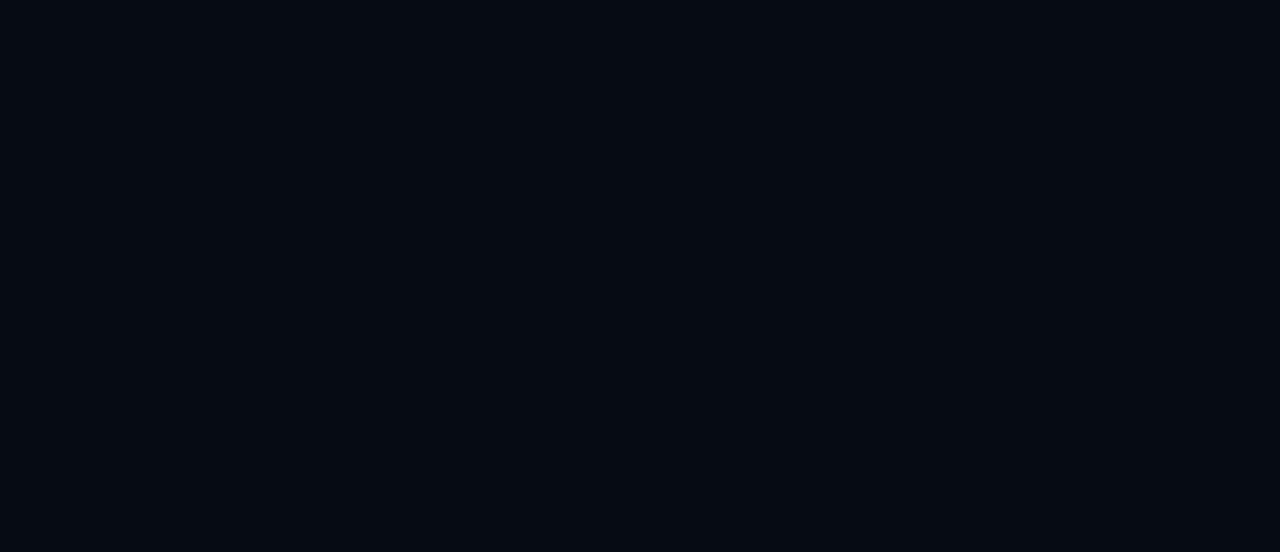
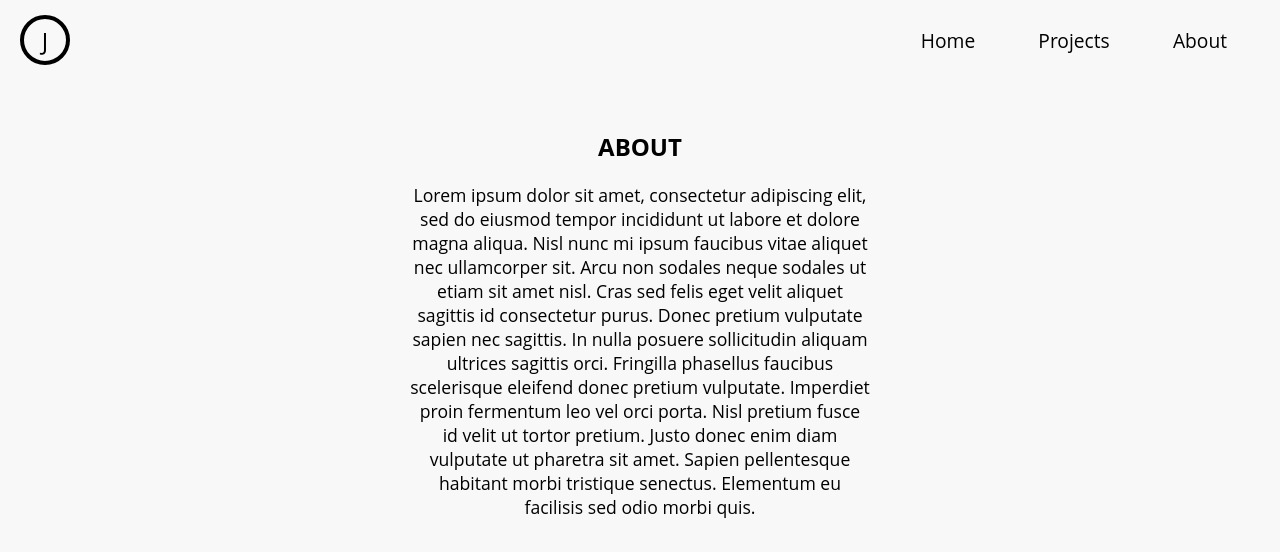
Before and after one commit to Jimmy21048/jimmy-rubia, a React (Create React App) app: page /about in a window 1280 px wide. Before the commit this address had no page. Shown: the top 552 px of the page. Built offline with nearby package versions, Linux system fonts and the light colour scheme.

Commit message:
added music player and weather

```diff
--- a/public/index.html
+++ b/public/index.html
@@ -28,7 +28,7 @@
       work correctly both with client-side routing and a non-root public URL.
       Learn how to configure a non-root public URL by running `npm run build`.
     -->
-    <title>React App</title>
+    <title>Jimmy Rubia</title>
   </head>
   <body>
     <noscript>You need to enable JavaScript to run this app.</noscript>
--- /dev/null
+++ b/src/components/About.js
@@ -0,0 +1,27 @@
+import Header from "./Header"
+export default function About() {
+    return (
+        <>
+            <div className="about-body">
+                <Header />
+                <div className="about-hero">
+                    <h2>ABOUT</h2>
+                    <p>
+                    Lorem ipsum dolor sit amet, consectetur adipiscing elit,
+                     sed do eiusmod tempor incididunt ut labore et dolore magna
+                    aliqua. Nisl nunc mi ipsum faucibus vitae aliquet nec ullamcorper sit.
+                     Arcu non sodales neque sodales ut etiam sit amet nisl. Cras sed felis
+                      eget velit aliquet sagittis id consectetur purus. Donec pretium vulputate
+                    sapien nec sagittis. In nulla posuere sollicitudin aliquam ultrices sagittis orci.
+                    Fringilla phasellus faucibus scelerisque eleifend donec pretium vulputate. Imperdiet
+                    proin fermentum leo vel orci porta. Nisl pretium fusce id velit ut tortor pretium.
+                    Justo donec enim diam vulputate ut pharetra sit amet.
+
+                    Sapien pellentesque habitant morbi tristique senectus.
+                     Elementum eu facilisis sed odio morbi quis.
+                    </p>
+                </div>
+            </div>
+        </>
+    )
+}
--- a/src/components/App.js
+++ b/src/components/App.js
@@ -1,5 +1,6 @@
 import Header from './Header';
 import Projects from './projects';
+import About from './About';
 import Home from './Home';
 import './index.css';
 import { Route, Routes } from "react-router-dom";
@@ -12,6 +13,7 @@ export default function App() {
             <Routes>
                 <Route path="/" element = {<Home />}/>
                 <Route path="projects" element = {<Projects />} />
+                <Route path="about" element = {<About />} />
             </Routes>
         </div>
 
--- a/src/components/Header.js
+++ b/src/components/Header.js
@@ -9,10 +9,10 @@ export default function Header() {
                 <div className='tabs'>
                     <label htmlFor='check' id='btn2'><i class="fa-solid fa-xmark"></i></label>
                     <Link to='/' >Home</Link>
-                    <Link to=''>About</Link>
                     <Link to='/projects'>Projects</Link>
-                    <Link to=''>Experience</Link>
-                    <Link to=''>Contacts</Link>
+                    <Link to='/about'>About</Link>
+                    {/* <Link to=''>Experience</Link> */}
+                    {/* <Link to=''>Contacts</Link> */}
                 </div>
             </header>
         </>
--- a/src/components/index.css
+++ b/src/components/index.css
@@ -11,6 +11,7 @@
     --background1:#060b14;
     --background2:#F8F8F8;
     --text1:#4AC9AA;
+    --hover1:#5c887d;
     --text2:#C1CBF4;
     --text3:#757EA0;
 }
@@ -52,7 +53,7 @@ body {
     display:none;
 }
 .home-header .tabs {
-    width:50%;
+    width:30%;
     padding:0 10px;
     display:flex;
     justify-content: space-between;
@@ -148,6 +149,7 @@ hr {
 .projects-body .home-header a:hover {
     background-color: #000;
     color:#fff;
+    padding:5px 10px;
 }
 .projects-body hr {
     border:1px solid;
@@ -172,7 +174,6 @@ hr {
 .projects-link {
     height:400px;
     width:400px;
-    /* border:1px solid black; */
 }
 .projects-link img {
     height:inherit;
@@ -209,6 +210,48 @@ hr {
     background-color: white;
     color: black;
 }
+.mini-projects {
+    text-align:center;
+    width:100%;
+    margin:20px;
+}
+/* about page */
+.about-body {
+    height:100vh;
+    width:100vw;
+    overflow:hidden;
+    background-color: var(--background2);
+    color: black;
+}
+.about-body .home-header, .about-body .home-header .tabs, .about-body .home-header a {
+    color:black;
+    background-color: var(--background2);
+}
+.about-body .home-header a:hover {
+    background-color: #000;
+    color:#fff;
+    padding:5px 10px;
+}
+.about-hero {
+    height:90vh;
+    display:flex;
+    flex-direction:column;
+    align-items:center;
+    padding-top:50px;
+    overflow-y: scroll;
+}
+.about-hero p {
+    width:500px;
+    max-width:90vw;
+    height:max-content;
+    display:flex;
+    flex-wrap: wrap;
+    padding:20px;
+    text-align: center;
+    font-size: 1.1rem;
+}
+
+/* about page */
 
 @media screen and (max-width:1000px) {
     .home-body {
--- a/src/components/projects.js
+++ b/src/components/projects.js
@@ -14,7 +14,7 @@ export default function Projects() {
                         "Welcome to BookMaster: Your Gateway to Library Management Excellence!
                         Unlock the power of seamless book lending, member registration, and comprehensive
                         book tracking with our cutting-edge library management website.
-                            <a target='_blank' rel='noreferrer' href="https://online-library-o2us.onrender.com" className='view-project'>View project</a>
+                            <a target='_blank' rel='noreferrer' href="https://online-library-o2us.onrender.com" className='view-project'>Visit site</a>
                             <a target='_blank' rel='noreferrer' href="https://github.com/Jimmy21048/online-library" className='view-code'>View Code</a>
                         </div>
                     </div>
@@ -31,32 +31,42 @@ export default function Projects() {
                             in God's love. Find a place, a church that stands as a beacon of faith,
                             offering a warm and welcoming environment for all who seek spiritual nourishment
                             and community.
-                            <a target='_blank' rel='noreferrer' href='https://kag-maili4.netlify.app/' className='view-project'>View project</a>
+                            <a target='_blank' rel='noreferrer' href='https://kag-maili4.netlify.app/' className='view-project'>Visit site</a>
                             <a target='_blank' rel='noreferrer' href="https://github.com/Jimmy21048/kag-maili4" className='view-code'>View Code</a>
                         </div>
                     </div>
                 </div>
+                <hr/>
+                <h3 className='mini-projects'>Mini Projects</h3>
+
                 <div className='projects hero1'>
-                    <h2>Title</h2>
+                    <h2>Music Player</h2>
                     <div className='projects-hero'>
-                        <div class='projects-link'>project1</div>
+                        <div class='projects-link'>
+                            <img src='./images/music.jpg' alt='music' />
+                        </div>
                         <div className='projects-hero-content'>
-                        Lorem ipsum dolor sit amet, consectetur adipiscing elit, sed do eiusmod
-                         tempor incididun laborum.
-                            <a target='_blank' rel='noreferrer' href="https://online-library-o2us.onrender.com" className='view-project'>View project</a>
-                            <a target='_blank' rel='noreferrer' href="" className='view-code'>View Code</a>
+
+                            "Immerse Yourself in Limitless Melodies:
+                            Elevate Your Experience with Our Innovative,
+                             Intuitive Music Player Site,
+                             Where Every Beat Finds its Perfect Pulse!"
+                            <a target='_blank' rel='noreferrer' href="https://jimmy-audio-player.netlify.app" className='view-project'>Visit site</a>
+                            <a target='_blank' rel='noreferrer' href="https://github.com/Jimmy21048/audio-player" className='view-code'>View Code</a>
                         </div>
                     </div>
                 </div>
                 <div className='projects hero1'>
-                    <h2>Title</h2>
+                    <h2>Weather Site</h2>
                     <div className='projects-hero'>
-                        <div class='projects-link'>project1</div>
+                        <div class='projects-link'>
+                            <img src='./images/weather.jpg' alt='weather' />
+                        </div>
                         <div className='projects-hero-content'>
-                        Lorem ipsum dolor sit amet, consectetur adipiscing elit, sed do eiusmod
-                         tempor inborum.
-                            <a target='_blank' rel='noreferrer' href="https://online-library-o2us.onrender.com" className='view-project'>View project</a>
-                            <a target='_blank' rel='noreferrer' href="" className='view-code'>View Code</a>
+
+                            "Forecast Your Adventures: Explore the Elements with Our Dynamic Weather Site, Where Every Forecast Becomes Your Guide to Every Day's Journey!"
+                            <a target='_blank' rel='noreferrer' href="https://jimmy-weather-website.netlify.app/" className='view-project'>Visit site</a>
+                            <a target='_blank' rel='noreferrer' href="https://github.com/Jimmy21048/weather-app" className='view-code'>View Code</a>
                         </div>
                     </div>
                 </div>
```
Also changed, not shown: src/index.css (deleted, +0 -13 lines), public/images/music.jpg (added), public/images/weather.jpg (added).
